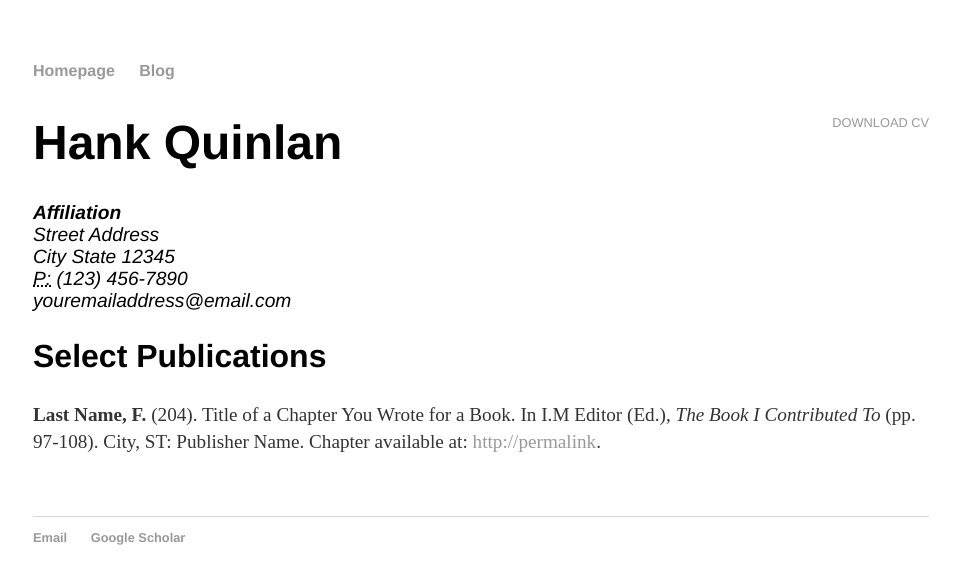
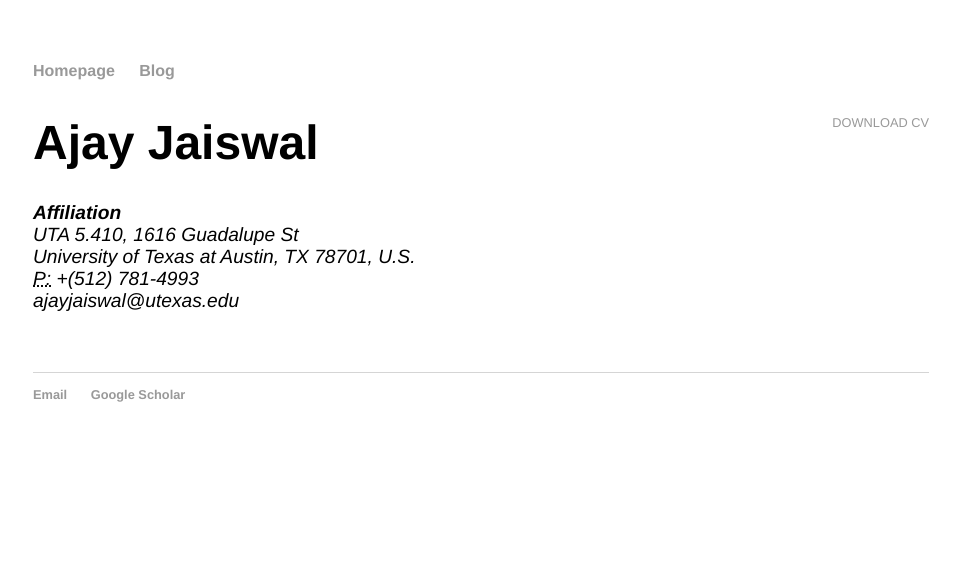
Before and after one commit to Ajay1994/ajay1994.github.io, a Jekyll site: the page built from cv/index.html, in a window 1280 px wide. Shown: the top 584 px of the page, without its empty margins (159-1119 px from the left). Built offline with Jekyll 4.4.1, drawn with Linux system fonts in a browser that asks for light colours.

Commit message:
Update index.html

```diff
--- a/cv/index.html
+++ b/cv/index.html
@@ -5,18 +5,13 @@
 
 	<div class="cv">
 		<a href="#" class="download" title="Download CV as PDF">Download CV</a>
-					<h1>Hank Quinlan</h1>
+					<h1>Ajay Jaiswal</h1>
 					<address>
 					<strong>Affiliation</strong><br>
-					Street Address<br>
-					City State 12345<br>
-					<abbr title="phone">P:</abbr> (123) 456-7890<br>
-					<span class="obfuscate">youremailaddress@email.com</span>
+					UTA 5.410, 1616 Guadalupe St<br>
+					University of Texas at Austin, TX 78701, U.S.<br>
+					<abbr title="phone">P:</abbr> +(512) 781-4993<br>
+					<span class="obfuscate">ajayjaiswal@utexas.edu</span>
 					</address>
 
-					<h2>Select Publications</h2>
-
-					<p><strong>Last Name, F.</strong> (204). Title of a Chapter You Wrote for a Book. In I.M Editor (Ed.), <em>The Book I Contributed To</em> (pp. 97-108). City, ST: Publisher Name. Chapter available at: <a href="#">http://permalink</a>.
-
-
 	</div>
```
